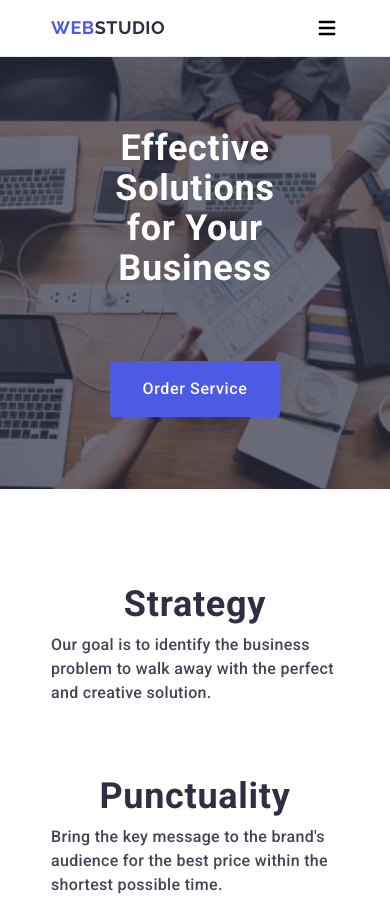
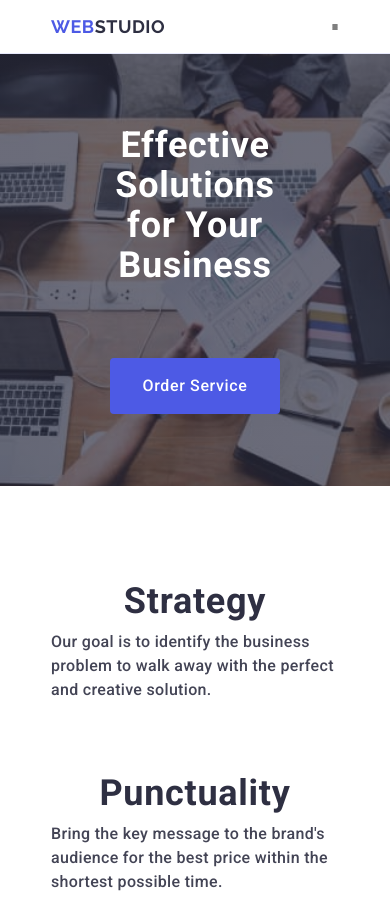
Before and after one commit to vlad-hrinchenko/goit-markup-hw-06, a plain HTML site: page index.html in a window 390 px wide. Shown: the top 900 px of the page. Drawn offline with nearby package versions, Linux system fonts and the light colour scheme.

Commit message:
fix index.html

```diff
--- a/index.html
+++ b/index.html
@@ -43,7 +43,7 @@
           </ul>
         </nav>
         <button type="button" class="btn-menu-mobile" data-menu-open>
-          <svg class="icon-btn-menu-mobile" width="24" height="24">
+          <svg class="icon-btn-menu-mobile" width="8" height="8">
             <use href="./images/icons.svg#icon-btn-menu-mobile"></use>
           </svg>
         </button>
```
